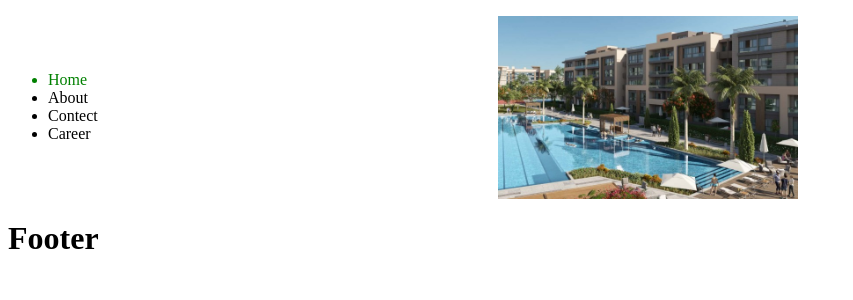
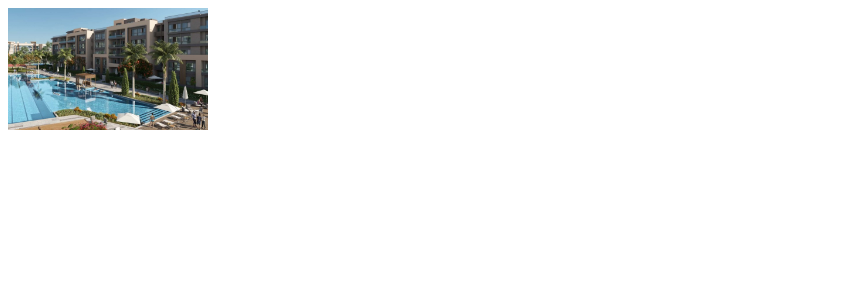
Before and after one commit to karimt201/react-app, a React (Create React App) app: page / in a window 1280 px wide. Shown: the top 300 px of the page, without its empty margins (0-853 px from the left). Built offline with nearby package versions, Linux system fonts and the light colour scheme.

Commit message:
new project , add logo

```diff
--- a/src/Components/Footer.js
+++ /dev/null
@@ -1,7 +0,0 @@
-export default function Footer() {
-    return(
-        <div>
-            <h1>Footer</h1>
-        </div>
-    )
-};
--- a/src/Components/Header.js
+++ /dev/null
@@ -1,20 +0,0 @@
-function Header() {
-    return(
-        <div>
-            <ul>
-                <div>
-                <li className='li'>Home</li>
-                <li>About</li>
-                <li>Contect</li>
-                <li>Career</li>
-                </div>
-                <img src={require('../cov.jpg')}
-                alt="logo"
-                style={{width : '300px' , marginRight : '500px' , marginLeft : '400px'}}
-
-                />
-            </ul>
-        </div>
-    );
-}
-export default Header ;
--- /dev/null
+++ b/src/Components/navbar.js
@@ -0,0 +1,7 @@
+export default function Nav(){
+    return(
+        <img src={require("../cov.jpg")} style = {{
+            width : '200px'
+        }}alt="Logo"  />
+    )
+};
--- a/src/index.js
+++ b/src/index.js
@@ -2,14 +2,11 @@ import React from 'react';
 import ReactDOM from 'react-dom/client';
 import './style.css'
 import App from './App'
-import Header from './Components/Header'
-import Footer from './Components/Footer'
-
+import Navbar from './Components/navbar'
 
 const root = ReactDOM.createRoot(document.getElementById('root'));
 root.render(
 <div>
     <App />
-    <Header />
-    <Footer />
+    <Navbar />
 </div>);
```
